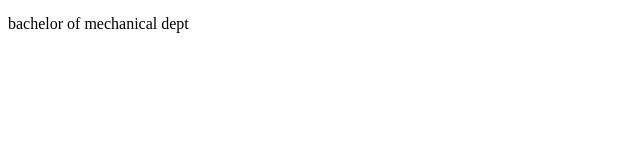
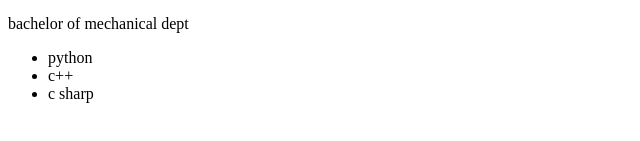
Before and after one commit to estiaktuhin/gitHub-review, a plain HTML site: page index.html in a window 1280 px wide. Shown: the part 189-330 px from the top of the page, without its empty margins (0-640 px from the left). Drawn offline with Linux system fonts and the light colour scheme.

Commit message:
added skill section

```diff
--- a/index.html
+++ b/index.html
@@ -12,6 +12,16 @@
     <section>
         <h3>age:32 year old</h3>
         <p>bachelor of mechanical dept</p>
+
+    </section>
+    <section>
+        <ul>
+            <li>
+                python
+            </li>
+            <li>c++</li>
+            <li>c sharp</li>
+        </ul>
     </section>
 </body>
 </html>
```
